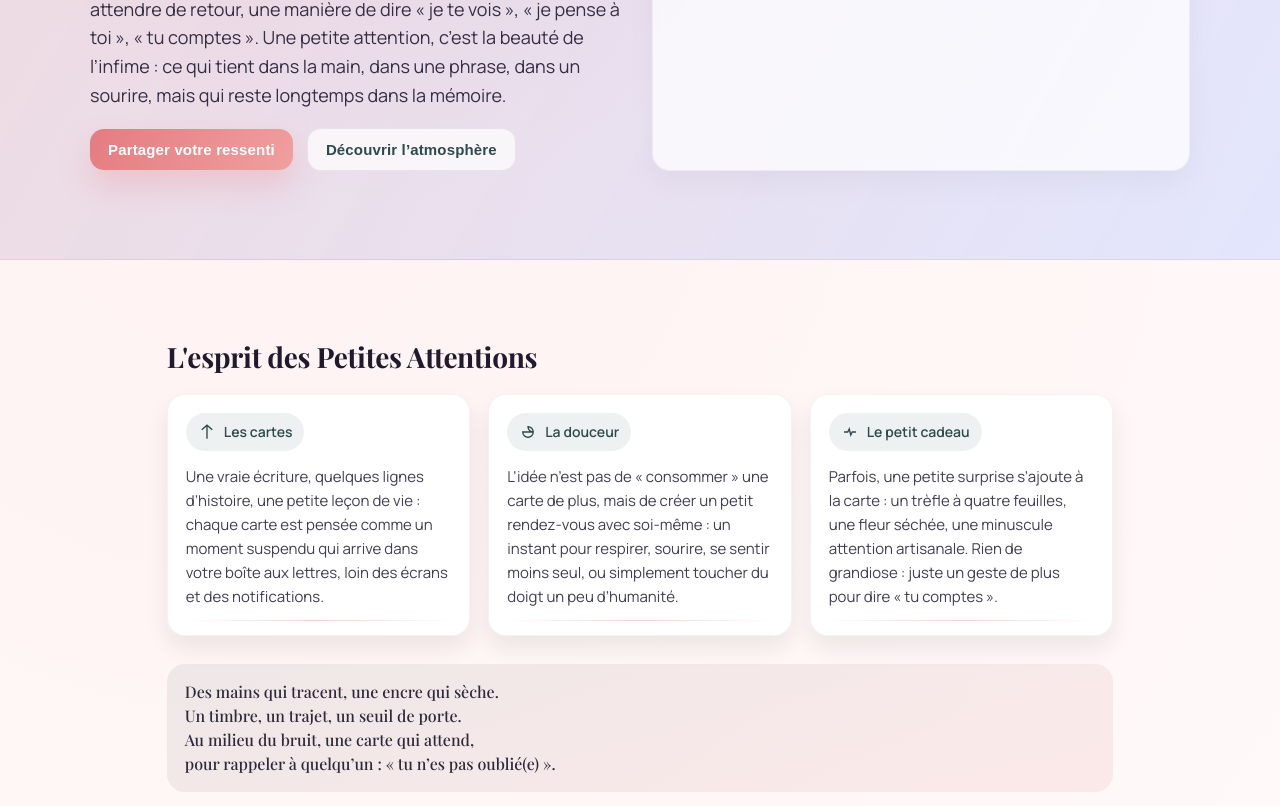
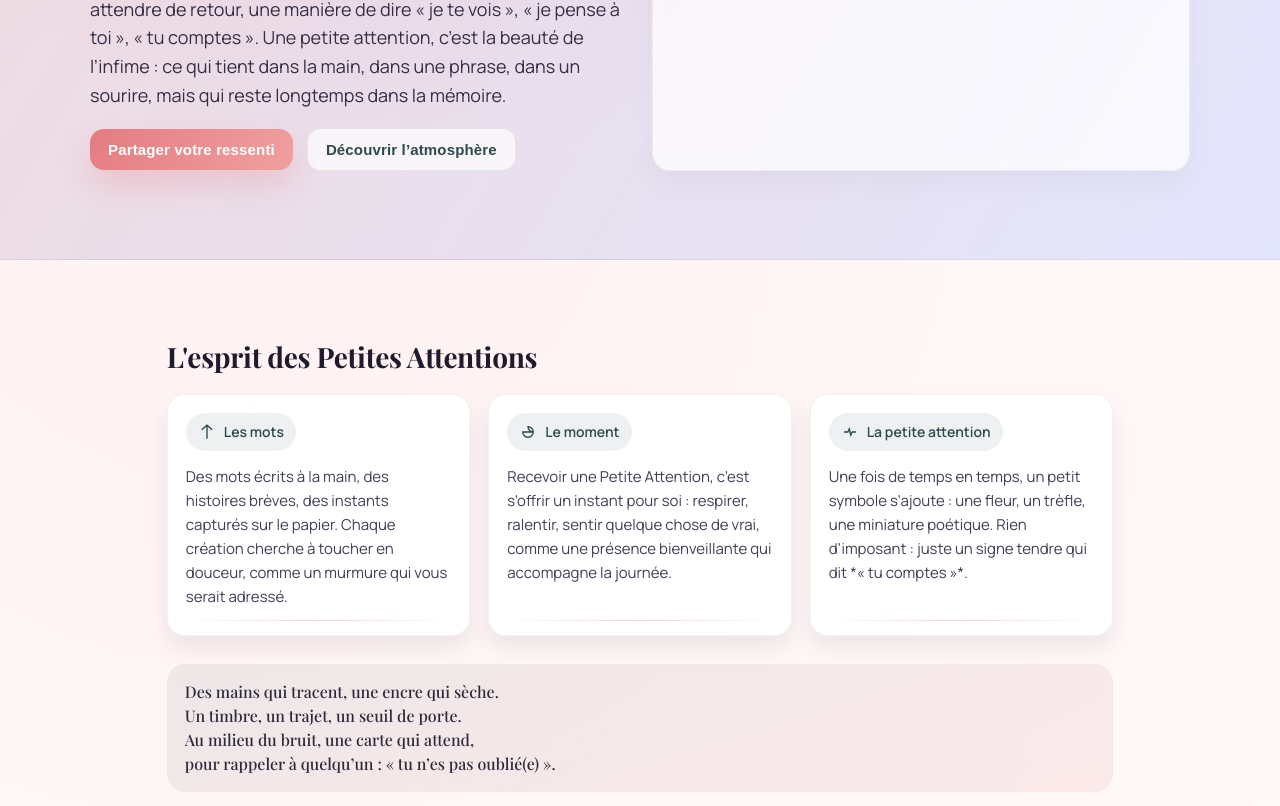
Before and after one commit to dricom063150-tech/form, a plain HTML site: page index.html in a window 1280 px wide. Shown: the part 406-1212 px from the top of the page. Drawn offline with nearby package versions, Linux system fonts and the light colour scheme.

Commit message:
Update index.html

```diff
--- a/index.html
+++ b/index.html
@@ -363,34 +363,37 @@ mais qui reste longtemps dans la mémoire.
         <article class="card">
           <div class="pill">
             <svg viewBox="0 0 24 24"><path d="M12 3v18M5 9l7-6 7 6" /></svg>
-            Les cartes
+            Les mots
           </div>
           <p>
-            Une vraie écriture, quelques lignes d’histoire, une petite leçon de vie :
-            chaque carte est pensée comme un moment suspendu qui arrive dans votre boîte aux lettres,
-            loin des écrans et des notifications.
+            Des mots écrits à la main, des histoires brèves,
+des instants capturés sur le papier.
+Chaque création cherche à toucher en douceur,
+comme un murmure qui vous serait adressé.
           </p>
         </article>
         <article class="card">
           <div class="pill">
             <svg viewBox="0 0 24 24"><path d="M12 5a7 7 0 1 1-7 7h14a7 7 0 0 1-7-7z" /></svg>
-            La douceur
+            Le moment
           </div>
           <p>
-            L’idée n’est pas de « consommer » une carte de plus, mais de créer un petit rendez-vous
-            avec soi-même : un instant pour respirer, sourire, se sentir moins seul,
-            ou simplement toucher du doigt un peu d’humanité.
+            Recevoir une Petite Attention,
+c’est s’offrir un instant pour soi :
+respirer, ralentir, sentir quelque chose de vrai,
+comme une présence bienveillante qui accompagne la journée.
           </p>
         </article>
         <article class="card">
           <div class="pill">
             <svg viewBox="0 0 24 24"><path d="M4 12h5l2-4 2 8 2-4h5" /></svg>
-            Le petit cadeau
+            La petite attention
           </div>
           <p>
-            Parfois, une petite surprise s’ajoute à la carte : un trèfle à quatre feuilles,
-            une fleur séchée, une minuscule attention artisanale. Rien de grandiose :
-            juste un geste de plus pour dire « tu comptes ».
+           Une fois de temps en temps,
+un petit symbole s’ajoute : une fleur, un trèfle,
+une miniature poétique.
+Rien d’imposant : juste un signe tendre qui dit *« tu comptes »*.
           </p>
         </article>
       </div>
```
